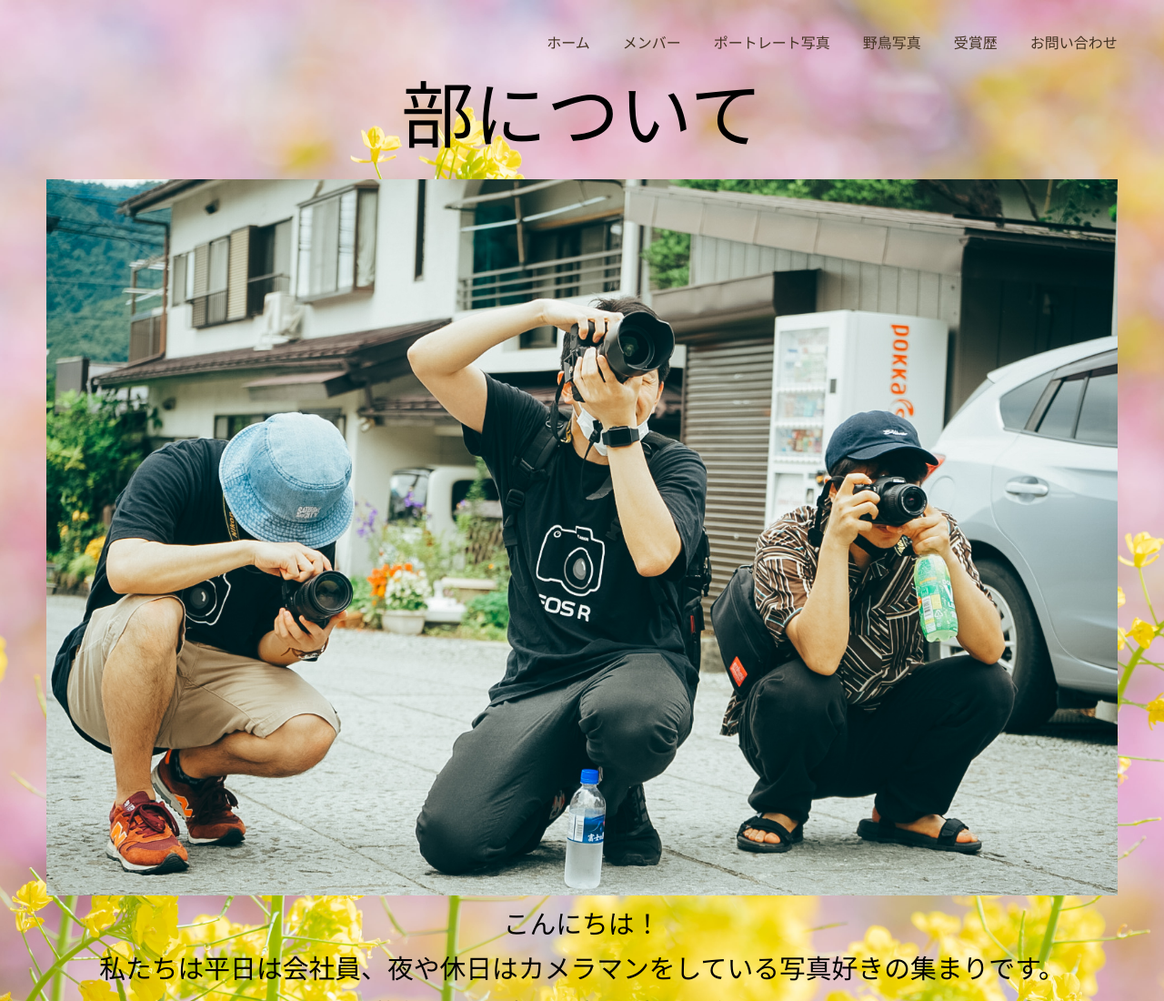
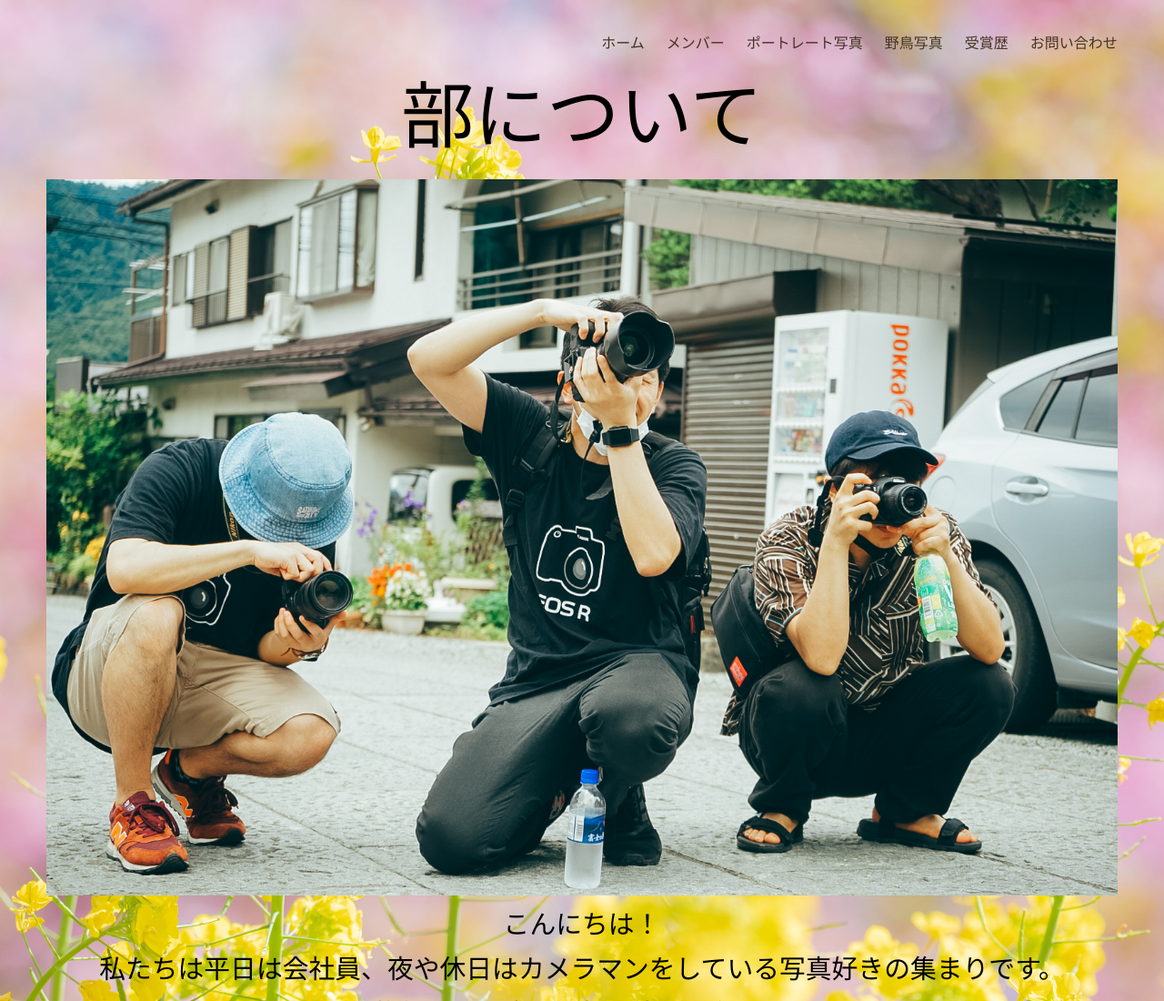
Before and after one commit to Teto-html/aboutclub, a plain HTML site: page index.html in a window 1280 px wide. Shown: the top 1100 px of the page at 91% size. Drawn offline with nearby package versions, Linux system fonts and the light colour scheme; some packages are replaced by stand-ins of ours.

Commit message:
Update style_club.css

```diff
--- a/style_club.css
+++ b/style_club.css
@@ -28,7 +28,7 @@ img{
   list-style: none;
 }
 .main-nav li{
-  margin-left: 36px;
+  margin-left: 24px;
 }
 .main-nav a{
   color: #432;
```
